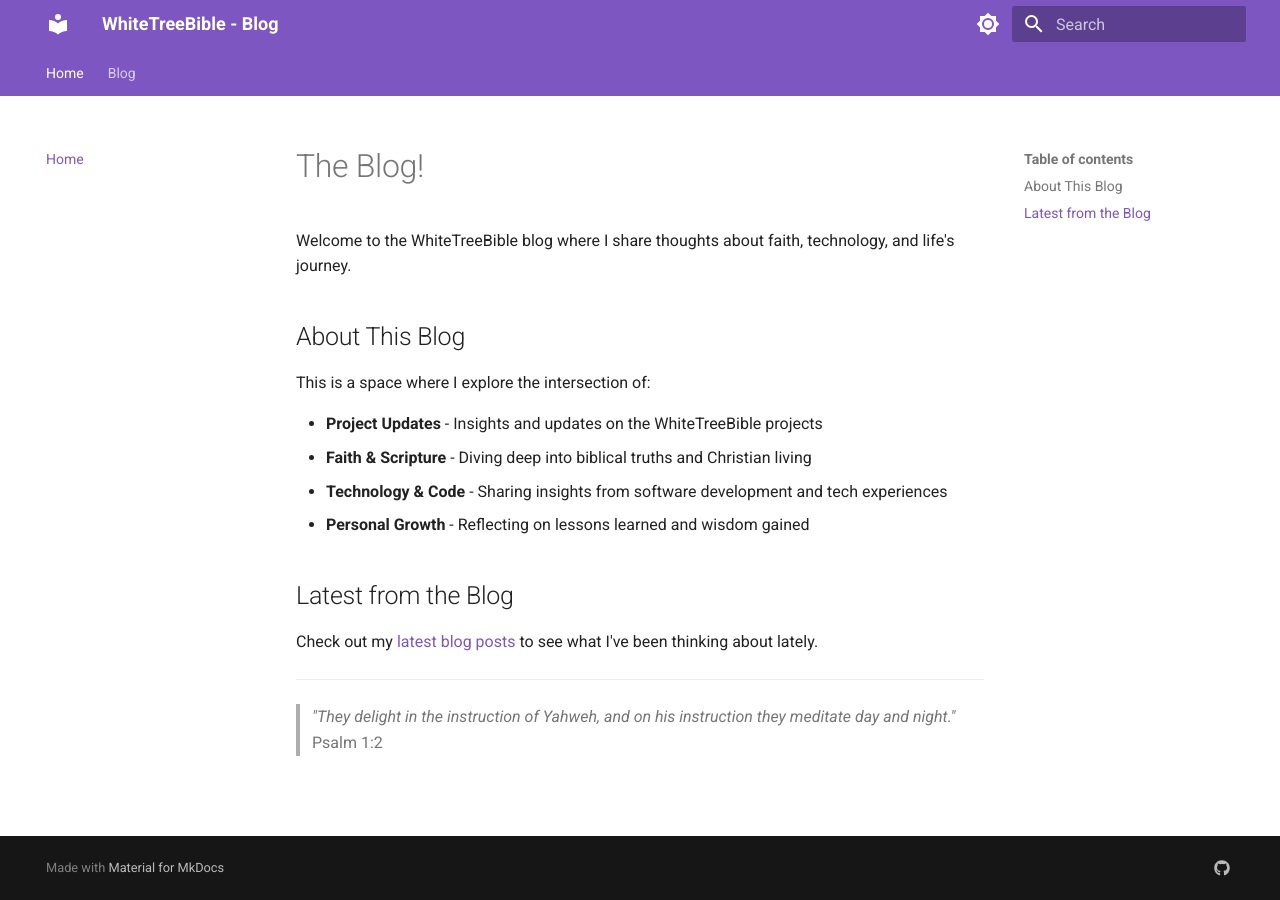
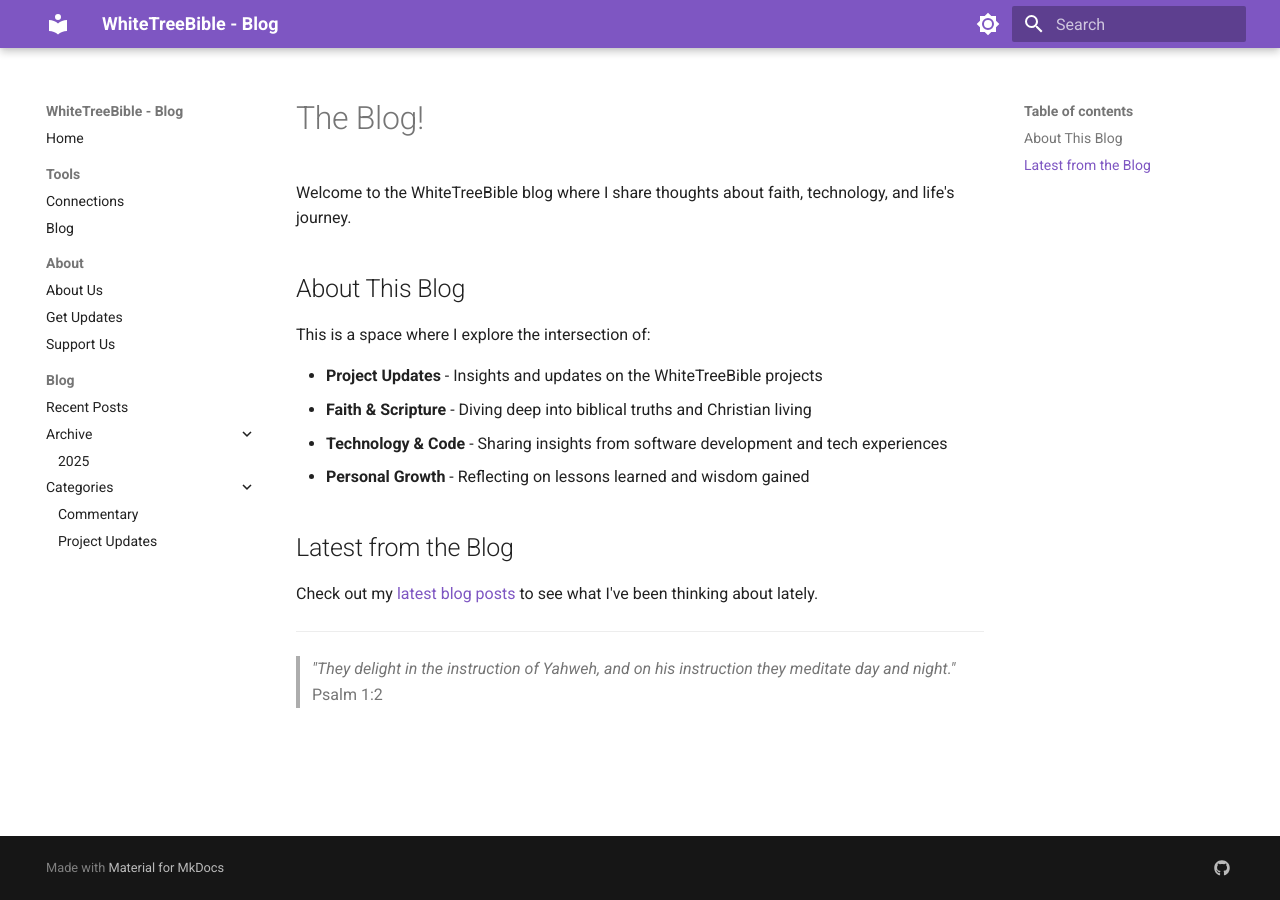
Before and after one commit to whitetreebible/blog, an MkDocs documentation site: the page built from docs/index.md, in a window 1280 px wide. Built offline with MkDocs 1.6.1 and Material for MkDocs 9.7.7, drawn with Linux system fonts in a browser that asks for light colours.

Commit message:
add standard nav

```diff
--- a/mkdocs.yml
+++ b/mkdocs.yml
@@ -5,7 +5,6 @@ site_url: https://blog.whitetreebible.com
 theme:
   name: material
   features:
-    - navigation.tabs
     - navigation.sections
     - navigation.expand
     - navigation.top
@@ -49,9 +48,16 @@ plugins:
         - tags
 
 nav:
-  - Home: index.md
+  - Home: https://whitetreebible.com
+  - Tools:
+    - Connections: https://connections.whitetreebible.com
+    - Blog: https://blog.whitetreebible.com/blog
+  - About:
+    - About Us: https://whitetreebible.com/about/about-us.md
+    - Get Updates: https://whitetreebible.com/about/get-email-updates.md
+    - Support Us: https://whitetreebible.com/about/support-us.md
   - Blog:
-    - blog/index.md
+    - Blog: blog/index.md
 
 markdown_extensions:
   - pymdownx.highlight:
--- a/pyproject.toml
+++ b/pyproject.toml
@@ -14,4 +14,4 @@ dependencies = [
 
 [tool.tomlscript]
 serve = "uv run -m mkdocs serve"
-deploy = "mkdocs gh-deploy"
+deploy = "uv run mkdocs gh-deploy"
```
